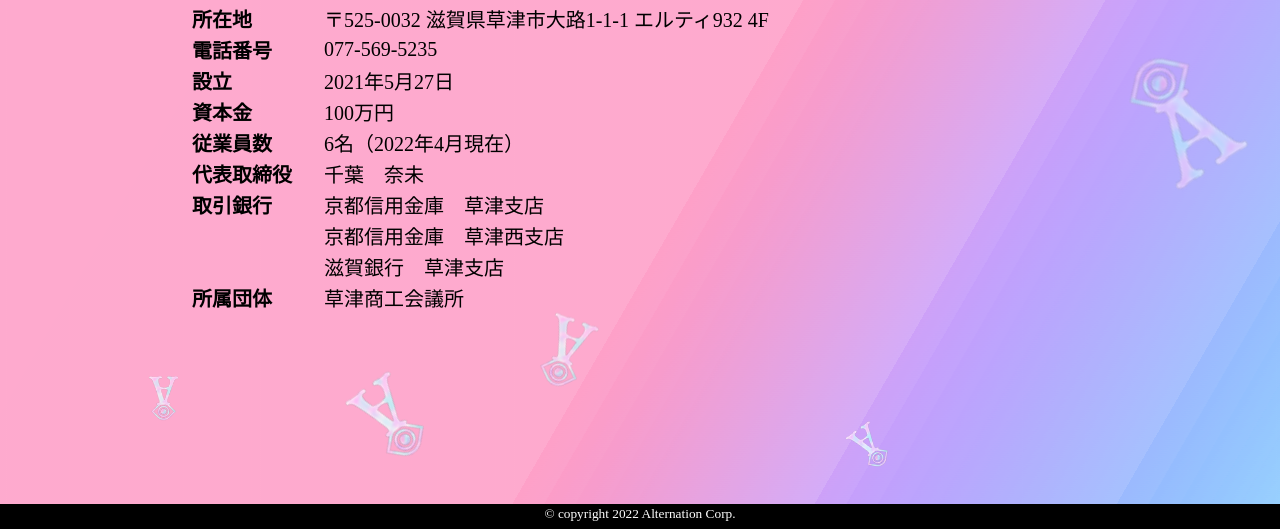
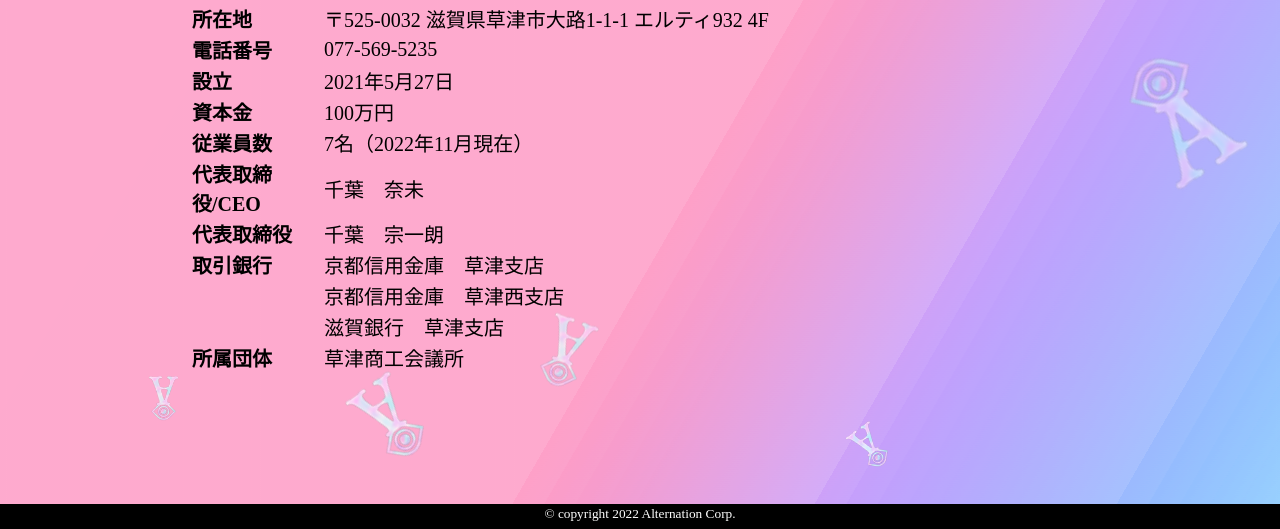
Before and after one commit to soichirochiba/alternation-hp, a plain HTML site: page html/companyProfile.html in a window 1280 px wide. Shown: the part 271-800 px from the top of the page. Drawn offline with nearby package versions, Linux system fonts and the light colour scheme.

Commit message:
Update companyProfile.html

```diff
--- a/html/companyProfile.html
+++ b/html/companyProfile.html
@@ -33,8 +33,9 @@
 						<tr><th>電話番号</th><td>077-569-5235</td></tr>
 						<tr><th>設立</th><td>2021年5月27日</td></tr>
 						<tr><th>資本金</th><td>100万円</td></tr>
-						<tr><th>従業員数</th><td>6名（2022年4月現在）</td></tr>
-						<tr><th>代表取締役</th><td>千葉　奈未</td></tr>
+						<tr><th>従業員数</th><td>7名（2022年11月現在）</td></tr>
+						<tr><th>代表取締役/CEO</th><td>千葉　奈未</td></tr>
+						<tr><th>代表取締役</th><td>千葉　宗一朗</td></tr>
 						<tr><th>取引銀行</th><td>京都信用金庫　草津支店</td></tr>
 						<tr><th></th><td>京都信用金庫　草津西支店</td></tr>
 						<tr><th></th><td>滋賀銀行　草津支店</td></tr>
```
